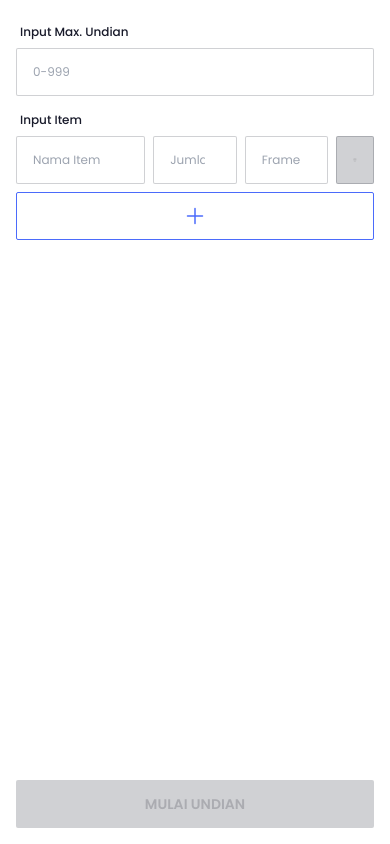
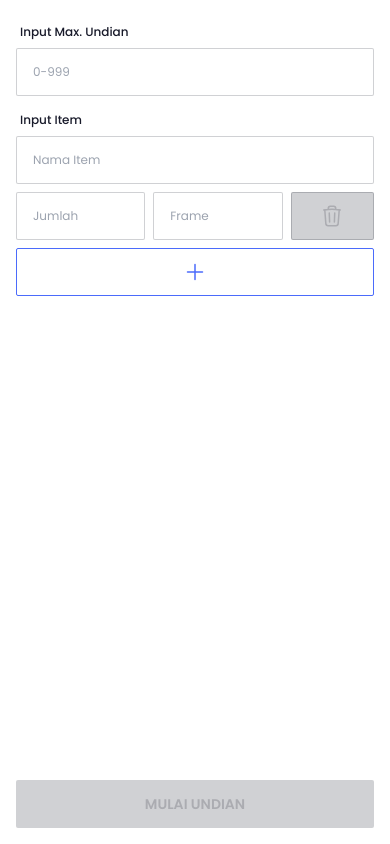
Before and after one commit to alimtegar/lottery, a React (Vite) app: page / in a window 390 px wide. Built offline with nearby package versions, Linux system fonts and the light colour scheme.

Commit message:
Update export excel feature

```diff
--- a/src/App.tsx
+++ b/src/App.tsx
@@ -95,9 +95,9 @@ const App = () => {
 	*/
 
 	return (
-		<div className="flex justify-center bg-gray-100 h-screen">
-			<form className="bg-white w-full sm:w-5/12 p-4 shadow">
-				<div className="flex flex-col h-full">
+		<div className="flex justify-center bg-gray-100 min-h-screen">
+			<form className="bg-white w-full lg:w-5/12 p-4 shadow">
+				<div className="flex flex-col min-h-full">
 					<div className="form-control w-full mb-2">
 						<label className="label">
 							<span className="label-text font-medium text-xs">Input Max. Undian</span>
@@ -123,7 +123,7 @@ const App = () => {
 										type="text"
 										name="title"
 										placeholder="Nama Item"
-										className="input input-bordered w-full text-xs col-span-3"
+										className="input input-bordered w-full text-xs col-span-8 sm:col-span-3"
 										value={item.title}
 										onChange={(e) => handleItemChange(item.id, e)}
 									/>
@@ -132,7 +132,7 @@ const App = () => {
 										name="n"
 										placeholder="Jumlah"
 										min="1"
-										className="input input-bordered w-full text-xs col-span-2"
+										className="input input-bordered w-full text-xs col-span-3 sm:col-span-2"
 										value={item.n ? +item.n : ''}
 										onChange={(e) => handleItemChange(item.id, e)}
 									/>
@@ -141,19 +141,19 @@ const App = () => {
 										name="frame"
 										placeholder="Frame"
 										min="1"
-										className="input input-bordered w-full text-xs col-span-2"
+										className="input input-bordered w-full text-xs col-span-3 sm:col-span-2"
 										value={item.frame ? +item.frame : ''}
 										onChange={(e) => handleItemChange(item.id, e)}
 									/>
 
 									{items.length > 1 ? (
-										<button type="button" onClick={() => removeItem(item.id)} className="btn btn-outline btn-error">
+										<button type="button" onClick={() => removeItem(item.id)} className="btn btn-outline btn-error col-span-2 sm:col-span-1">
 											<svg xmlns="http://www.w3.org/2000/svg" fill="none" viewBox="0 0 24 24" strokeWidth={1.5} stroke="currentColor" className="w-6 h-6">
 												<path strokeLinecap="round" strokeLinejoin="round" d="M14.74 9l-.346 9m-4.788 0L9.26 9m9.968-3.21c.342.052.682.107 1.022.166m-1.022-.165L18.16 19.673a2.25 2.25 0 01-2.244 2.077H8.084a2.25 2.25 0 01-2.244-2.077L4.772 5.79m14.456 0a48.108 48.108 0 00-3.478-.397m-12 .562c.34-.059.68-.114 1.022-.165m0 0a48.11 48.11 0 013.478-.397m7.5 0v-.916c0-1.18-.91-2.164-2.09-2.201a51.964 51.964 0 00-3.32 0c-1.18.037-2.09 1.022-2.09 2.201v.916m7.5 0a48.667 48.667 0 00-7.5 0" />
 											</svg>
 										</button>
 									) : (
-										<button type="button" className="btn btn-outline btn-error" disabled>
+										<button type="button" className="btn btn-outline btn-error col-span-2 sm:col-span-1" disabled>
 											<svg xmlns="http://www.w3.org/2000/svg" fill="none" viewBox="0 0 24 24" strokeWidth={1.5} stroke="currentColor" className="w-6 h-6">
 												<path strokeLinecap="round" strokeLinejoin="round" d="M14.74 9l-.346 9m-4.788 0L9.26 9m9.968-3.21c.342.052.682.107 1.022.166m-1.022-.165L18.16 19.673a2.25 2.25 0 01-2.244 2.077H8.084a2.25 2.25 0 01-2.244-2.077L4.772 5.79m14.456 0a48.108 48.108 0 00-3.478-.397m-12 .562c.34-.059.68-.114 1.022-.165m0 0a48.11 48.11 0 013.478-.397m7.5 0v-.916c0-1.18-.91-2.164-2.09-2.201a51.964 51.964 0 00-3.32 0c-1.18.037-2.09 1.022-2.09 2.201v.916m7.5 0a48.667 48.667 0 00-7.5 0" />
 											</svg>
--- a/src/Results.tsx
+++ b/src/Results.tsx
@@ -14,25 +14,42 @@ const Results = () => {
     const [activeTabI, setActiveTabI] = useState(0);
     const [isFlipped, setIsFlipped] = useState(false);
 
-    // function resultsTo2DArray(results: Result[]) {
-    //     // Get the maximum number of lottery numbers
-    //     const maxLength = Math.max(...results.map(result => result.lotteryNumbers.length));
+    function resultsTo2DArray(results: Result[]) {
+        let _2dArray: string[][] = [];
 
-    //     // Initialize the 2D array with empty strings
-    //     const arr = new Array(maxLength + 1).fill('').map(() => new Array(results.length).fill(''));
+        // Sort the numbered items by their frame values
+        results.forEach(result => {
+            result.numberedItems.sort((a, b) => a.frame.localeCompare(b.frame));
+        });
 
-    //     // Set the titles in the first row
-    //     arr[0] = results.map(result => result.item.title);
+        // Initialize the first row of the 2D array with the titles of the numbered items
+        _2dArray[0] = results.reduce((acc, result) => {
+            return acc.concat(result.numberedItems.map(item => item.title));
+        }, [] as string[]);
 
-    //     // Set the lottery numbers in the subsequent rows
-    //     results.forEach((result, colIndex) => {
-    //         result.lotteryNumbers.forEach((num, rowIndex) => {
-    //             arr[rowIndex + 1][colIndex] = num;
-    //         });
-    //     });
+        // Find the maximum value of n across all numbered items
+        const maxN = Math.max(...results.reduce((acc, result) => {
+            return acc.concat(result.numberedItems.map(item => item.n ? item.n : 0));
+        }, [] as number[]));
 
-    //     return arr;
-    // }
+        // Initialize the rest of the rows of the 2D array with empty strings
+        for (let i = 1; i <= maxN; i++) {
+            _2dArray[i] = Array(_2dArray[0].length).fill('');
+        }
+
+        // Fill the 2D array with the lottery numbers
+        let currentColumn = 0;
+        results.forEach(result => {
+            result.numberedItems.forEach(item => {
+                item.lotteryNumbers.forEach((number, numberIndex) => {
+                    _2dArray[numberIndex + 1][currentColumn] = number.toString();
+                });
+                currentColumn++;
+            });
+        });
+
+        return _2dArray;
+    }
 
     const exportToExcel = (data: (string | number)[][]) => {
         const ws = XLSX.utils.aoa_to_sheet(data);
@@ -41,19 +58,17 @@ const Results = () => {
         XLSX.writeFile(wb, 'Undian.xlsx');
     }
 
-    // useEffect(() => drawLotteryNumbers(range, items), []);
-
     return (
-        <div className="bg-gray-100 w-full h-screen">
-            <div className="bg-white flex justify-between p-4 mb-4 shadow">
-                <button className="btn btn-primary" onClick={() => setIsFlipped(true)}>
+        <div className="bg-gray-100 w-full min-h-screen">
+            <div className="bg-white flex flex-col sm:flex-row justify-between p-4 mb-4 shadow">
+                <button type="button" className="btn btn-primary mb-2 sm:mb-0" onClick={() => setIsFlipped(true)}>
                     <svg xmlns="http://www.w3.org/2000/svg" fill="none" viewBox="0 0 24 24" strokeWidth={1.5} stroke="currentColor" className="w-6 h-6 mr-2" style={{ marginTop: -1 }}>
                         <path strokeLinecap="round" strokeLinejoin="round" d="M16.023 9.348h4.992v-.001M2.985 19.644v-4.992m0 0h4.992m-4.993 0l3.181 3.183a8.25 8.25 0 0013.803-3.7M4.031 9.865a8.25 8.25 0 0113.803-3.7l3.181 3.182m0-4.991v4.99" />
                     </svg>
 
                     GENERATE
                 </button>
-                <a className="btn btn-success">
+                <a className="btn btn-success" onClick={() => exportToExcel(resultsTo2DArray(results))}>
                     <svg xmlns="http://www.w3.org/2000/svg" fill="none" viewBox="0 0 24 24" strokeWidth={1.5} stroke="currentColor" className="w-6 h-6 mr-2" style={{ marginTop: -1 }}>
                         <path strokeLinecap="round" strokeLinejoin="round" d="M3.375 19.5h17.25m-17.25 0a1.125 1.125 0 01-1.125-1.125M3.375 19.5h7.5c.621 0 1.125-.504 1.125-1.125m-9.75 0V5.625m0 12.75v-1.5c0-.621.504-1.125 1.125-1.125m18.375 2.625V5.625m0 12.75c0 .621-.504 1.125-1.125 1.125m1.125-1.125v-1.5c0-.621-.504-1.125-1.125-1.125m0 3.75h-7.5A1.125 1.125 0 0112 18.375m9.75-12.75c0-.621-.504-1.125-1.125-1.125H3.375c-.621 0-1.125.504-1.125 1.125m19.5 0v1.5c0 .621-.504 1.125-1.125 1.125M2.25 5.625v1.5c0 .621.504 1.125 1.125 1.125m0 0h17.25m-17.25 0h7.5c.621 0 1.125.504 1.125 1.125M3.375 8.25c-.621 0-1.125.504-1.125 1.125v1.5c0 .621.504 1.125 1.125 1.125m17.25-3.75h-7.5c-.621 0-1.125.504-1.125 1.125m8.625-1.125c.621 0 1.125.504 1.125 1.125v1.5c0 .621-.504 1.125-1.125 1.125m-17.25 0h7.5m-7.5 0c-.621 0-1.125.504-1.125 1.125v1.5c0 .621.504 1.125 1.125 1.125M12 10.875v-1.5m0 1.5c0 .621-.504 1.125-1.125 1.125M12 10.875c0 .621.504 1.125 1.125 1.125m-2.25 0c.621 0 1.125.504 1.125 1.125M13.125 12h7.5m-7.5 0c-.621 0-1.125.504-1.125 1.125M20.625 12c.621 0 1.125.504 1.125 1.125v1.5c0 .621-.504 1.125-1.125 1.125m-17.25 0h7.5M12 14.625v-1.5m0 1.5c0 .621-.504 1.125-1.125 1.125M12 14.625c0 .621.504 1.125 1.125 1.125m-2.25 0c.621 0 1.125.504 1.125 1.125m0 1.5v-1.5m0 0c0-.621.504-1.125 1.125-1.125m0 0h7.5" />
                     </svg>
@@ -62,10 +77,10 @@ const Results = () => {
             </div>
 
             {/* <div className="flex flex-col h-full"> */}
-            <div className="tabs mb-4 px-4">
+            <div className="tabs flex-col sm:flex-row mb-4 px-4">
                 {results?.length && results.map((result, i) => (
                     <a
-                        className={'tab tab-bordered flex-grow h-12' + (activeTabI === i ? ' tab-active' : '')}
+                        className={'tab tab-bordered flex-grow w-full sm:w-auto h-12' + (activeTabI === i ? ' tab-active' : '')}
                         onClick={() => { setActiveTabI(i); setIsFlipped(false) }}
                         key={result.frame}
                     >
```
